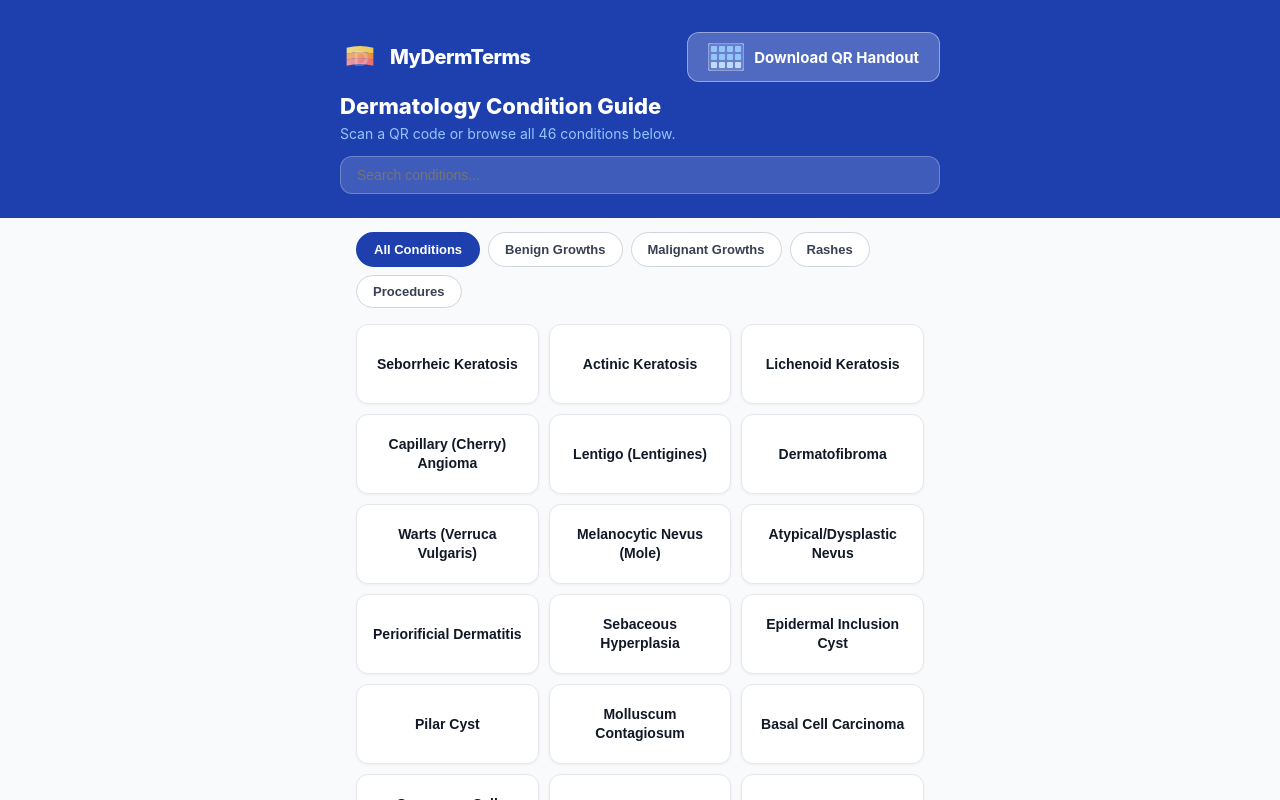
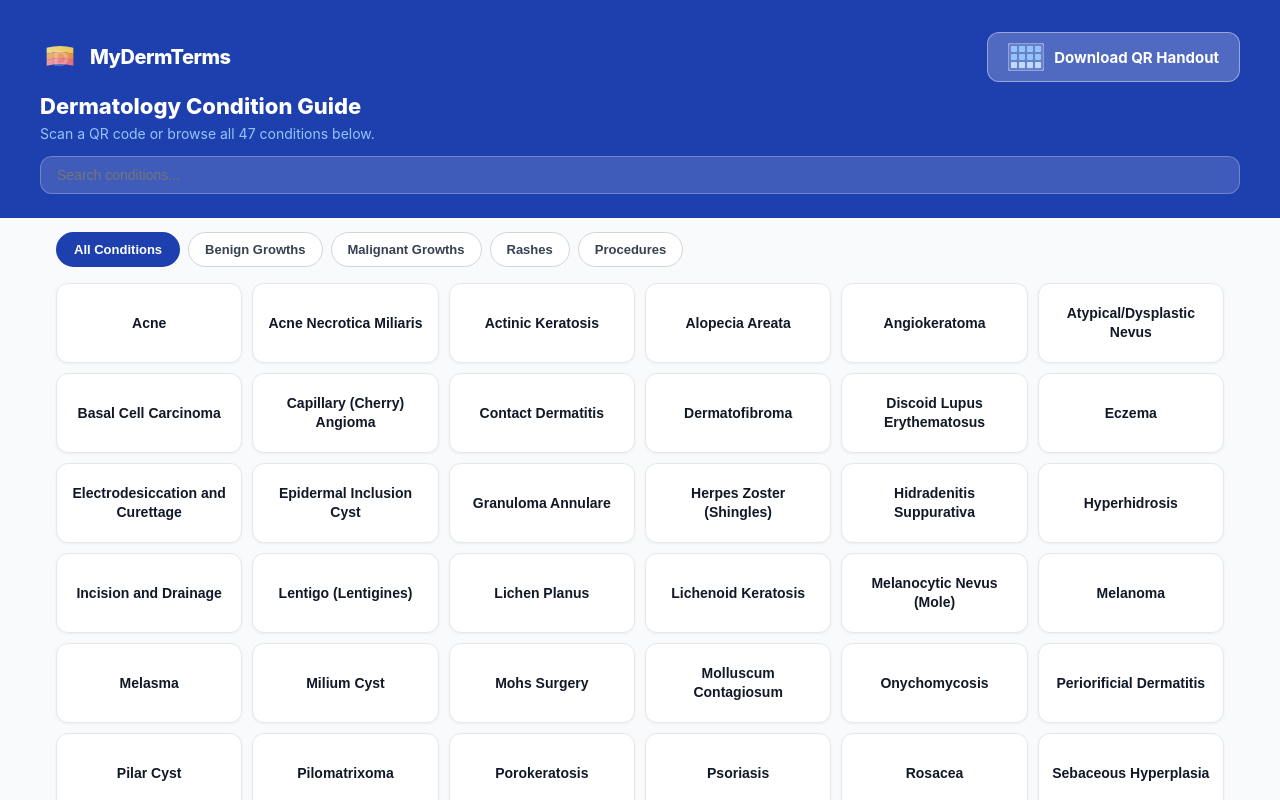
Before and after one commit to ablechma/mydermterms, a React (Vite) app: page / in a window 1280 px wide. Shown: the top 800 px of the page. Built offline with nearby package versions, Linux system fonts and the light colour scheme.

Commit message:
Fix download, full-width layout, remove buttons, add angiokeratoma, alphabetize

```diff
--- a/src/MyDermTerms.jsx
+++ b/src/MyDermTerms.jsx
@@ -317,6 +317,13 @@ const CONDITIONS = [
     affectedAreas: ["Face","Scalp","Trunk","Extremities","Any accessible skin area"], prevalence: "One of the most frequently performed diagnostic procedures in dermatology",
   },
   {
+    id: "angiokeratoma", conditionName: "Angiokeratoma", commonName: "Angiokeratoma",
+    description: "Angiokeratomas are small, dark red to purple papules caused by dilated superficial blood vessels with an overlying hyperkeratotic (thickened) epidermis. They can appear as solitary lesions or in clusters and are most commonly found on the lower extremities, scrotum, or vulva. They are benign but may be confused with melanoma due to their dark coloration.",
+    symptoms: ["Small dark red, purple, or black papules","Rough or warty surface texture","May bleed if traumatized","Usually 1-5 mm in diameter","Can appear solitary or in clusters","Painless unless irritated or injured"],
+    careInstructions: ["No treatment is usually required as angiokeratomas are benign.","Avoid picking or scratching to prevent bleeding.","See a dermatologist if a lesion changes rapidly or looks unusual to rule out melanoma.","Treatment options include electrocautery, laser therapy, or cryotherapy if desired.","Monitor for any new or changing lesions.","Protect lesions from trauma in areas prone to friction."],
+    affectedAreas: ["Lower extremities","Scrotum or vulva","Trunk","Fingers","Toes"], prevalence: "Relatively common; solitary angiokeratomas are frequently seen, with Fordyce type affecting up to 14% of older males",
+  },
+  {
     id: "incision-drainage", conditionName: "Incision and Drainage", commonName: "I&D Procedure",
     description: "Incision and drainage (I&D) is a minor surgical procedure used to evacuate fluid or pus from an abscess or cyst. A small incision is made over the lesion to allow drainage of accumulated material, relieving pressure and pain.",
     symptoms: ["Treatment of skin abscesses","Drains infected cysts","Relieves pressure from fluid-filled lesions","Addresses bacterial infections","Treats pilonidal cysts","Manages infected inclusion cysts"],
@@ -327,7 +334,7 @@ const CONDITIONS = [
 
 var CATEGORIES = [
   { label: "All Conditions", filter: null },
-  { label: "Benign Growths", filter: ["seborrheic-keratosis","lichenoid-keratosis","porokeratosis","cherry-angioma","lentigo","dermatofibroma","warts","melanocytic-nevus","atypical-nevus","sebaceous-hyperplasia","epidermal-inclusion-cyst","pilar-cyst","molluscum-contagiosum","pilomatrixoma","milium-cyst"] },
+  { label: "Benign Growths", filter: ["seborrheic-keratosis","lichenoid-keratosis","porokeratosis","cherry-angioma","lentigo","dermatofibroma","warts","melanocytic-nevus","atypical-nevus","sebaceous-hyperplasia","epidermal-inclusion-cyst","pilar-cyst","molluscum-contagiosum","pilomatrixoma","milium-cyst","angiokeratoma"] },
   { label: "Malignant Growths", filter: ["actinic-keratosis","basal-cell-carcinoma","squamous-cell-carcinoma","melanoma","scc-in-situ"] },
   { label: "Rashes", filter: ["eczema","psoriasis","seborrheic-dermatitis","acne","rosacea","periorificial-dermatitis","hidradenitis-suppurativa","vitiligo","melasma","granuloma-annulare","contact-dermatitis","lichen-planus","acne-necrotica-miliaris","discoid-lupus","tinea-versicolor","tinea-corporis","onychomycosis","alopecia-areata","urticaria","hyperhidrosis","herpes-zoster"] },
   { label: "Procedures", filter: ["mohs-surgery","electrodesiccation-curettage","standard-excision","shave-biopsy","incision-drainage"] },
@@ -368,7 +375,7 @@ function ConditionPage({ condition, onBack }) {
   return (
     <div style={{ minHeight:"100vh", backgroundColor:"#f9fafb", fontFamily:"-apple-system, BlinkMacSystemFont, 'Segoe UI', Roboto, sans-serif" }}>
       <div style={{ position:"sticky", top:0, zIndex:10, backgroundColor:"rgba(255,255,255,0.95)", borderBottom:"1px solid #e5e7eb", backdropFilter:"blur(8px)" }}>
-        <div style={{ maxWidth:540, margin:"0 auto", padding:"12px 16px", display:"flex", alignItems:"center", gap:12 }}>
+        <div style={{ maxWidth:800, margin:"0 auto", padding:"12px 16px", display:"flex", alignItems:"center", gap:12 }}>
           <button onClick={onBack} style={{ width:36, height:36, borderRadius:10, border:"none", backgroundColor:"#f3f4f6", cursor:"pointer", fontSize:18, display:"flex", alignItems:"center", justifyContent:"center" }}>
             {"<"}
           </button>
@@ -378,7 +385,7 @@ function ConditionPage({ condition, onBack }) {
           </div>
         </div>
       </div>
-      <div style={{ maxWidth:540, margin:"0 auto", padding:"20px 16px 120px", display:"flex", flexDirection:"column", gap:20 }}>
+      <div style={{ maxWidth:800, margin:"0 auto", padding:"20px 16px 40px", display:"flex", flexDirection:"column", gap:20 }}>
         <div>
           <h1 style={{ fontSize:24, fontWeight:800, color:"#111827", margin:0, lineHeight:1.2 }}>{condition.conditionName}</h1>
           <p style={{ fontSize:15, color:"#6b7280", margin:"4px 0 0", fontWeight:500 }}>{condition.commonName}</p>
@@ -446,12 +453,6 @@ function ConditionPage({ condition, onBack }) {
           <p style={{ fontSize:13, color:"#0c4a6e", margin:0, fontFamily:"monospace", wordBreak:"break-all" }}>{permalink}</p>
         </div>
       </div>
-      <div style={{ position:"fixed", bottom:0, left:0, right:0, backgroundColor:"rgba(255,255,255,0.95)", borderTop:"1px solid #e5e7eb", backdropFilter:"blur(8px)", zIndex:10 }}>
-        <div style={{ maxWidth:540, margin:"0 auto", padding:"12px 16px", display:"flex", gap:12 }}>
-          <button style={{ flex:1, padding:"14px 0", borderRadius:12, border:"none", backgroundColor:"#1e40af", color:"#fff", fontWeight:600, fontSize:14, cursor:"pointer", boxShadow:"0 4px 12px rgba(30,64,175,0.3)" }}>Save Condition</button>
-          <button style={{ padding:"14px 20px", borderRadius:12, border:"none", backgroundColor:"#f3f4f6", color:"#374151", fontWeight:600, fontSize:14, cursor:"pointer" }}>Find a Doctor</button>
-        </div>
-      </div>
     </div>
   );
 }
@@ -472,6 +473,7 @@ var CONDITION_COLORS = {
   "urticaria": "#FF6F00", "hyperhidrosis": "#0277BD", "herpes-zoster": "#6A1B9A",
   "pilomatrixoma": "#795548", "milium-cyst": "#90A4AE", "scc-in-situ": "#9C27B0",
   "electrodesiccation-curettage": "#1565C0", "standard-excision": "#0D47A1", "shave-biopsy": "#1976D2",
+  "angiokeratoma": "#8E24AA",
   "incision-drainage": "#0097A7",
 };
 
@@ -540,17 +542,19 @@ function ConditionList({ onSelect }) {
     var matchesSearch = c.conditionName.toLowerCase().indexOf(query.toLowerCase()) !== -1 || c.commonName.toLowerCase().indexOf(query.toLowerCase()) !== -1;
     var matchesCat = catFilter === null || catFilter.indexOf(c.id) !== -1;
     return matchesSearch && matchesCat;
+  }).sort(function(a, b) {
+    return a.conditionName.localeCompare(b.conditionName);
   });
 
   return (
     <div style={{ minHeight:"100vh", backgroundColor:"#f9fafb", fontFamily:"-apple-system, BlinkMacSystemFont, 'Segoe UI', Roboto, sans-serif" }}>
       <div style={{ backgroundColor:"#1e40af", color:"#fff", padding:"32px 16px 24px" }}>
-        <div style={{ maxWidth:600, margin:"0 auto" }}>
-          <div style={{ display:"flex", alignItems:"center", gap:10, marginBottom:10 }}>
+        <div style={{ maxWidth:1200, margin:"0 auto" }}>
+          <div style={{ display:"flex", alignItems:"center", gap:10, marginBottom:10, flexWrap:"wrap" }}>
             <LogoIcon size={40} />
             <span style={{ fontSize:20, fontWeight:800, letterSpacing:-0.5 }}>MyDermTerms</span>
             <div style={{ flex:1 }} />
-            <a href="https://mydermterms.com/downloads/MyDermTerms_QR_Handout.pdf" target="_blank" rel="noopener noreferrer" style={{
+            <a href="/downloads/MyDermTerms_QR_Handout.docx" download style={{
               display:"flex", alignItems:"center", gap:10, padding:"10px 20px",
               borderRadius:12, backgroundColor:"rgba(255,255,255,0.22)",
               border:"1.5px solid rgba(255,255,255,0.4)", color:"#fff",
@@ -582,7 +586,7 @@ function ConditionList({ onSelect }) {
           </div>
         </div>
       </div>
-      <div style={{ maxWidth:600, margin:"0 auto", padding:"14px 16px 0" }}>
+      <div style={{ maxWidth:1200, margin:"0 auto", padding:"14px 16px 0" }}>
         <div style={{ display:"flex", flexWrap:"wrap", gap:8, marginBottom:16 }}>
           {CATEGORIES.map(function(cat) {
             var active = catFilter === cat.filter;
@@ -592,8 +596,8 @@ function ConditionList({ onSelect }) {
           })}
         </div>
       </div>
-      <div style={{ maxWidth:600, margin:"0 auto", padding:"0 16px 32px" }}>
-        <div style={{ display:"grid", gridTemplateColumns:"repeat(3, 1fr)", gap:10 }}>
+      <div style={{ maxWidth:1200, margin:"0 auto", padding:"0 16px 32px" }}>
+        <div style={{ display:"grid", gridTemplateColumns:"repeat(auto-fill, minmax(180px, 1fr))", gap:10 }}>
           {filtered.map(function(condition) {
             return (
               <ConditionTile key={condition.id} condition={condition} onSelect={onSelect} hoveredId={hoveredId} setHoveredId={setHoveredId} />
```
Also changed, not shown: 1 other file (tests, documents, lock files or other folders).
